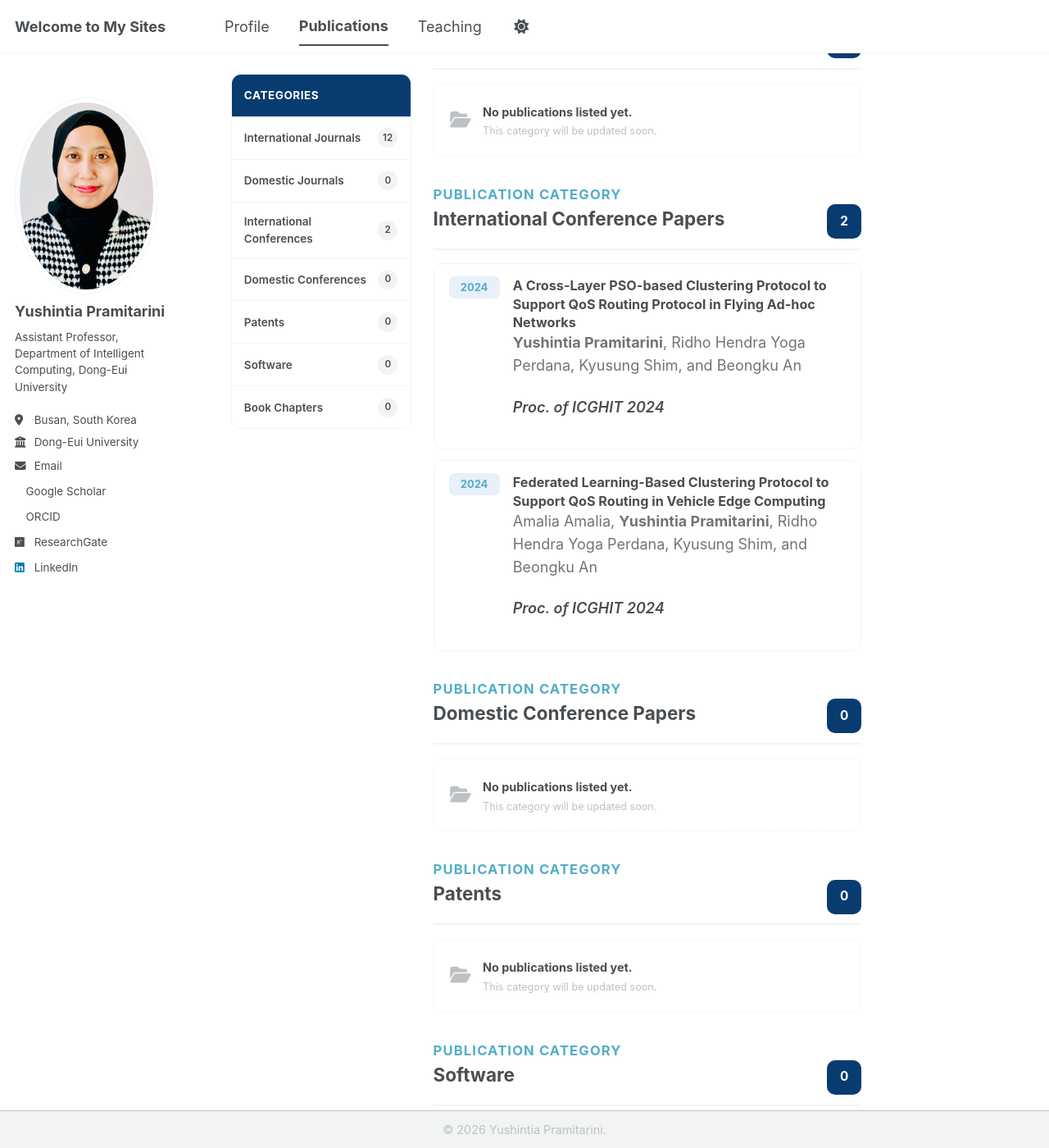
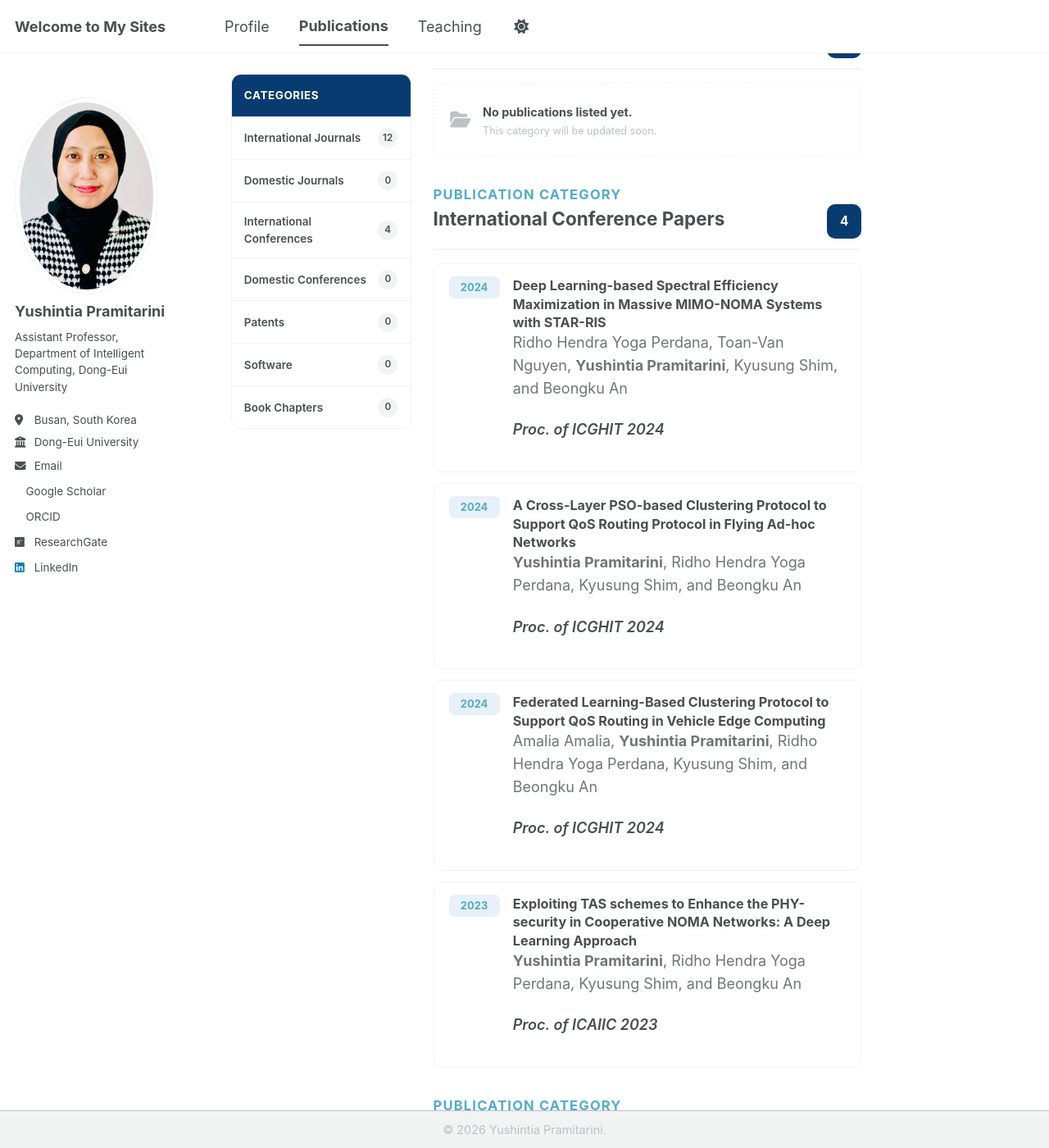
Before and after one commit to yushintia/yushintia.github.io, a Jekyll site: the page built from _pages/publications.md, in a window 1280 px wide and 1400 px high, scrolled down 1879 px. Shown: the whole window at 82% size. Built offline with Jekyll 4.4.1, drawn with Linux system fonts in a browser that asks for light colours; a style sheet for code colours, icons or effects is not loaded.

Commit message:
Add new publications for 2023 and 2024

```diff
--- a/_data/publications.yml
+++ b/_data/publications.yml
@@ -151,6 +151,27 @@ international_conferences:
       doi: ""
       pdf: ""
 
+    - year: 2024
+      authors: "Ridho Hendra Yoga Perdana, Toan-Van Nguyen, Yushintia Pramitarini, Kyusung Shim, and Beongku An"
+      title: "Deep Learning-based Spectral Efficiency Maximization in Massive MIMO-NOMA Systems with STAR-RIS"
+      venue: "Proc. of ICGHIT 2024"
+      volume: ""
+      pages: ""
+      date: "2024-01"
+      doi: ""
+      pdf: ""
+
+    - year: 2023
+      authors: "Yushintia Pramitarini, Ridho Hendra Yoga Perdana, Kyusung Shim, and Beongku An"
+      title: "Exploiting TAS schemes to Enhance the PHY-security in Cooperative NOMA Networks: A Deep Learning Approach"
+      venue: "Proc. of ICAIIC 2023"
+      volume: ""
+      pages: ""
+      date: "2023-02"
+      doi: ""
+      pdf: ""
+
+
 domestic_conferences:
   title: "Domestic Conference Papers"
   short_title: "Domestic Conferences"
```
